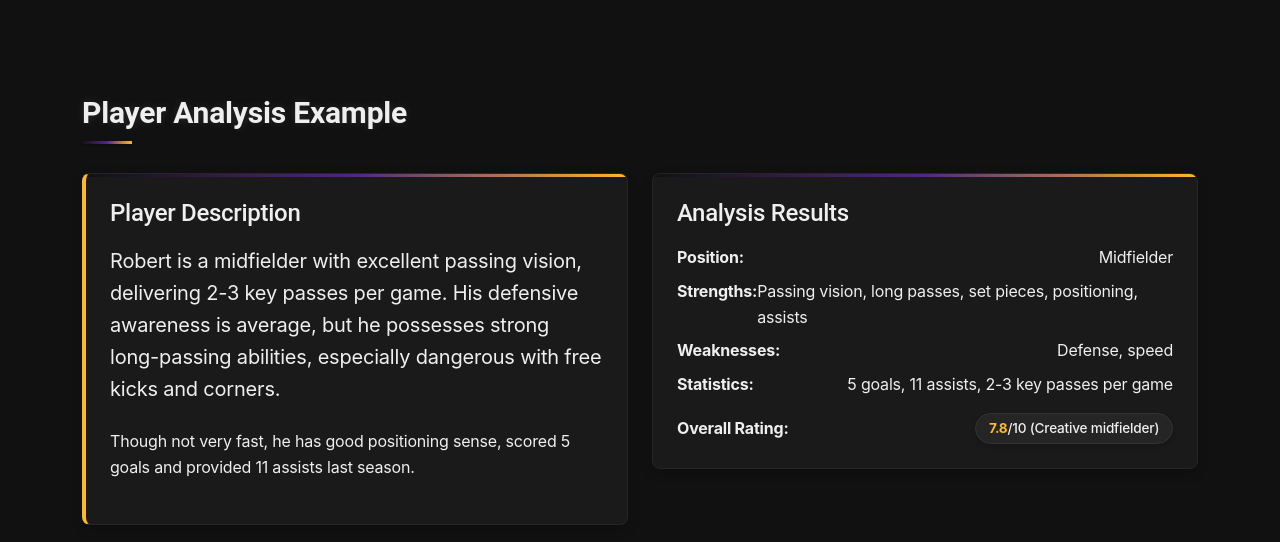
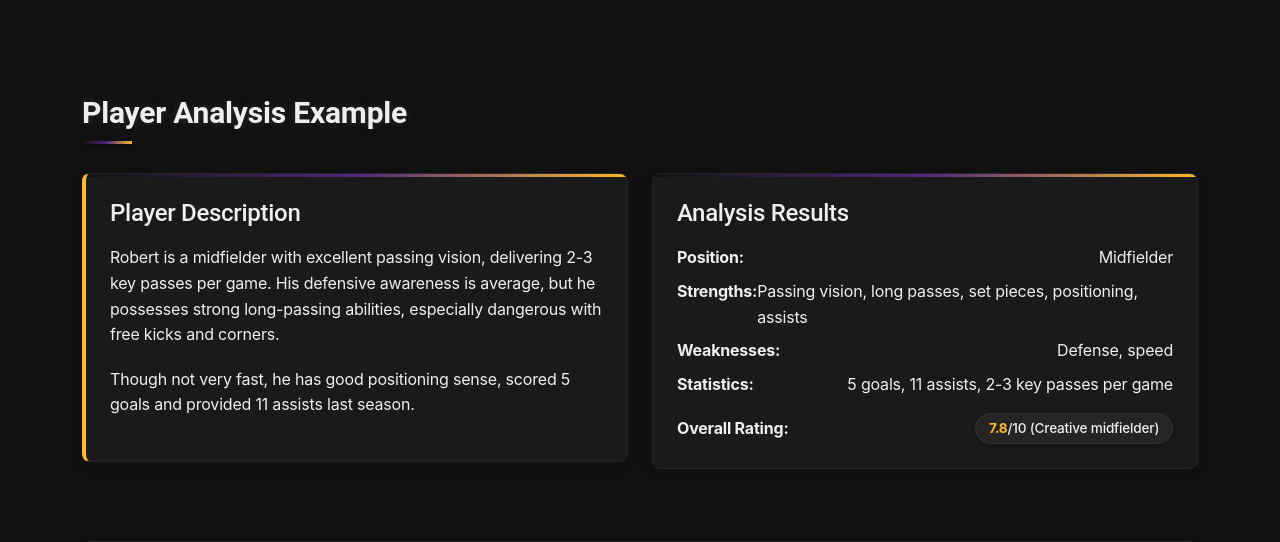
Before and after one commit to ziyusteve/CITS5505-AgileWebDev-GroupProject, a Flask app: page / in a window 1280 px wide. Shown: the part 1040-1582 px from the top of the page. Run offline with Flask 3, Linux system fonts and the light colour scheme; some libraries are stand-ins or nearby versions.

Commit message:
Fix the font difference in Player Description

```diff
--- a/app/templates/main/index.html
+++ b/app/templates/main/index.html
@@ -108,7 +108,7 @@
         <div class="card mb-4 card-basketball">
             <div class="card-body">
                 <h3 class="mb-3">Player Description</h3>
-                <p class="lead">Robert is a midfielder with excellent passing vision, delivering 2-3 key passes per game. His defensive awareness is average, but he possesses strong long-passing abilities, especially dangerous with free kicks and corners.</p>
+                <p>Robert is a midfielder with excellent passing vision, delivering 2-3 key passes per game. His defensive awareness is average, but he possesses strong long-passing abilities, especially dangerous with free kicks and corners.</p>
                 <p>Though not very fast, he has good positioning sense, scored 5 goals and provided 11 assists last season.</p>
             </div>
         </div>
```
